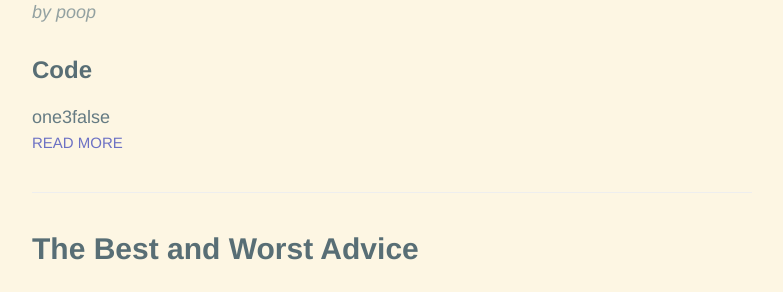
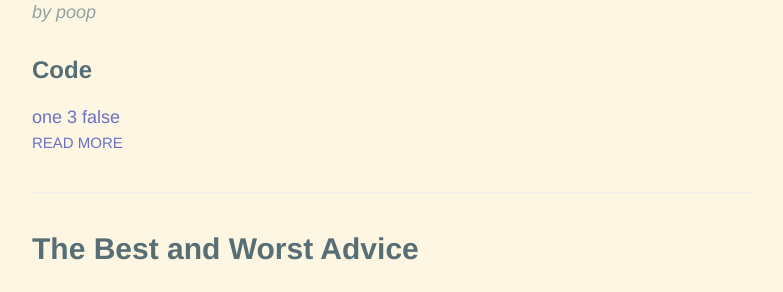
Before and after one commit to hencefarthing/hencefarthing.github.io, a Jekyll site: the page built from index.html, in a window 1280 px wide and 900 px high, scrolled down 1142 px. Shown: the part 153-445 px from the top of the window, without its empty margins (248-1031 px from the left). Built offline with Jekyll 4.4.1, drawn with Linux system fonts in a browser that asks for light colours.

Commit message:
changed tag output format a bit

```diff
--- a/index.html
+++ b/index.html
@@ -18,9 +18,11 @@
             </div>
 
             {% if post.tags.size > 0 %}
-                <div class="tags">
-                    {{ post.tags }}
-                </div>
+            <div class="tags">
+                {% for tag in post.tags %}
+                <a href="" class="tag">{{ tag }}</a>
+                {% endfor %}
+            </div>
             {% endif %}
 
             <a href="{{ site.baseurl }}{{ post.url }}" class="read-more">Read More</a>
```
